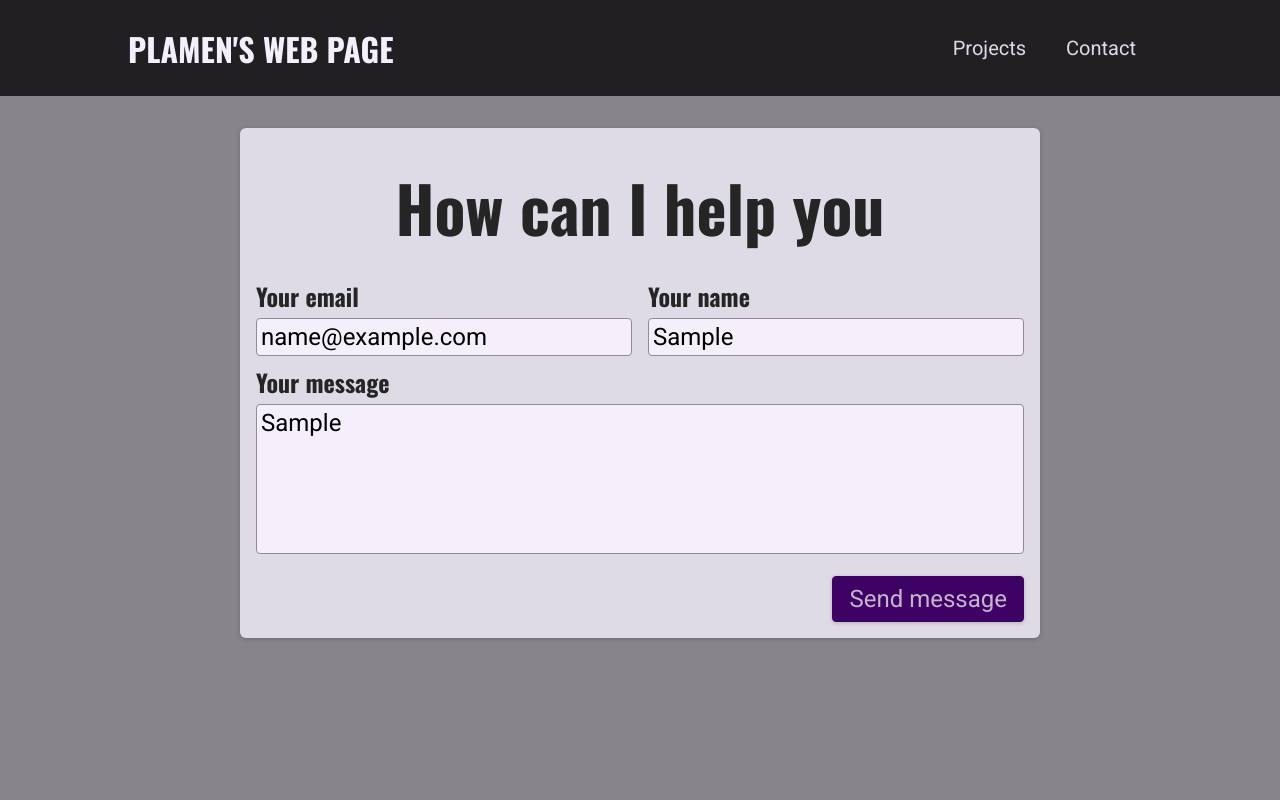
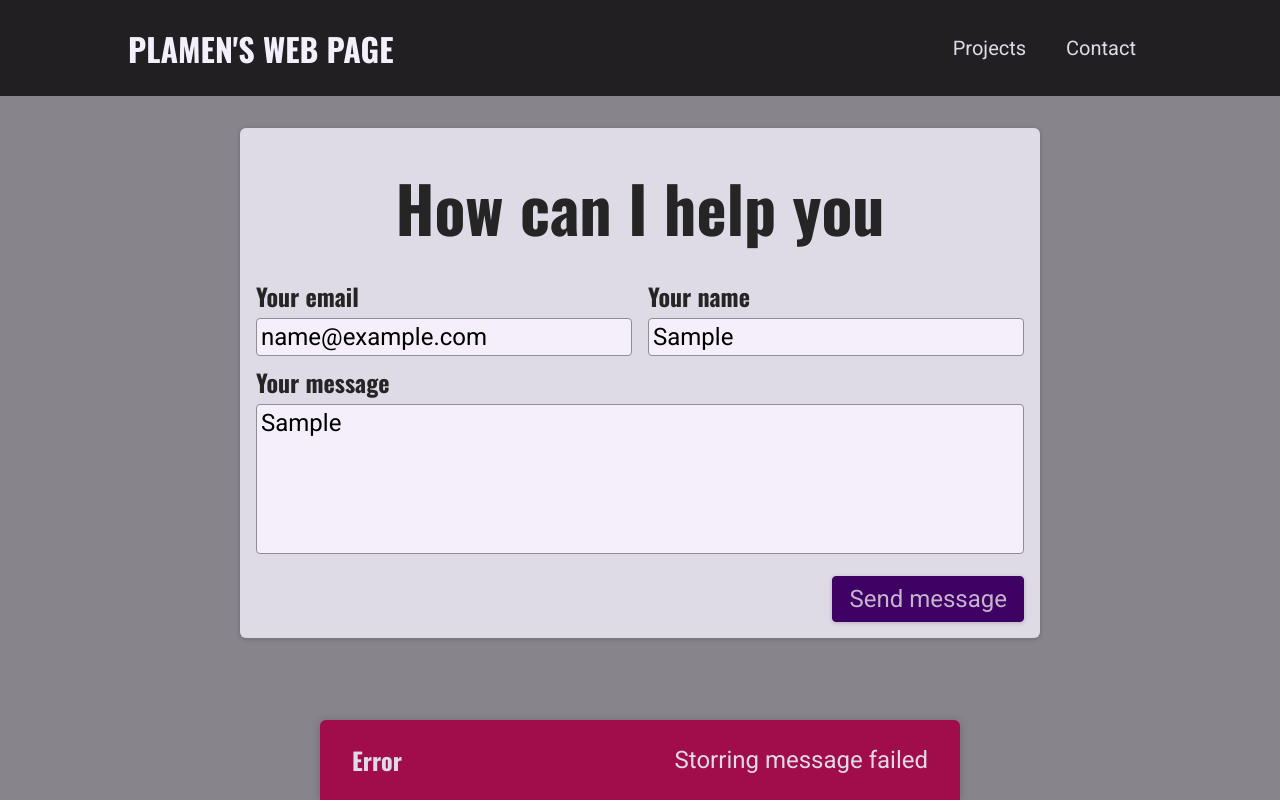
Before and after one commit to KostovPV/portfolio, a Next.js app: page /contact in a window 1280 px wide. Both pictures are taken after typing "name@example.com", "Sample", "Sample" into the empty fields and a click on the button "Send message". Built offline with nearby package versions, Linux system fonts and the light colour scheme; no server answers; the database is empty.

Commit message:
notifications added, and thecontact form updated

```diff
--- a/components/contact/contact-form.js
+++ b/components/contact/contact-form.js
@@ -1,26 +1,90 @@
-import { useState } from 'react';
+import { useState, useEffect } from 'react';
+
 import classes from './contact-form.module.css'
+import Notification from '../ui/notification';
+
+async function sendContactData(contactDetails) {
+    const response = await fetch('/api/contact', {
+        method: 'POST',
+        body: JSON.stringify(contactDetails),
+        headers: {
+            'Content-Type': 'application/json'
+        },
+
+    });
+    const data = await response.json();
+
+    if (!response.ok) {
+        throw new Error(data.message || 'Something went wrong')
+    }
+
+}
+
 
 function ContactForm() {
     const [enteredEmail, setEnteredEmail] = useState('');
     const [enteredName, setEnteredName] = useState('');
     const [enteredMessage, setEnteredMessage] = useState('');
+    const [requestStatus, setRequestStatus] = useState();//'pending', 'success', 'error'
+    const [requestError, setRequestError] = useState();
 
-    function sendMessageHandler(event) {
+    useEffect(()=> {
+        if(requestStatus === 'success' || requestStatus === 'error'){
+         const timer =  setTimeout(()=> {
+                setRequestStatus(null)
+                setRequestError(null)
+            }, 3000);
+            return () => clearTimeout(timer)
+        }
+    },[requestStatus] )
+
+    async function sendMessageHandler(event) {
         event.preventDefault();
 
-        fetch('/api/contact', {
-            method: 'POST',
-            body: JSON.stringify({
+        //I can add more clien-side validation
+
+        setRequestStatus('pending');
+
+        try {
+            await sendContactData({
                 email: enteredEmail,
                 name: enteredName,
                 message: enteredMessage
-            }),
-            headers: {
-                'Content-Type': 'application/json'
-            },
+            })
+            setRequestStatus('success');
+            setEnteredMessage('');
+            setEnteredName('');
+            setEnteredEmail('');
+        } catch (error) {
+            setRequestError(error.message);
+            setRequestStatus('error');
+        }
 
-        });
+    }
+
+    let notification;
+    if (requestStatus === 'pending') {
+        notification = {
+            status: 'pending',
+            title: 'Sending message...',
+            message: 'Your message is on it\'s way'
+        }
+    }
+
+    if (requestStatus === 'success') {
+        notification = {
+            status: 'success',
+            title: 'Success',
+            message: 'Message was send successfully'
+        }
+    }
+
+    if (requestStatus === 'error') {
+        notification = {
+            status: 'error',
+            title: 'Error',
+            message: requestError
+        }
     }
 
     return <section className={classes.contact}>
@@ -59,6 +123,13 @@
                 <button  >Send message</button>
             </div>
         </form>
+        {notification && (
+            <Notification
+                status={notification.status}
+                title={notification.title}
+                message={notification.message}
+            />
+        )}
     </section>
 }
 
--- /dev/null
+++ b/components/ui/notification.js
@@ -0,0 +1,28 @@
+import ReactDOM from 'react-dom';
+
+import classes from './notification.module.css';
+
+function Notification(props) {
+  const { title, message, status } = props;
+
+  let statusClasses = '';
+
+  if (status === 'success') {
+    statusClasses = classes.success;
+  }
+
+  if (status === 'error') {
+    statusClasses = classes.error;
+  }
+
+  const cssClasses = `${classes.notification} ${statusClasses}`;
+
+  return (
+    <div className={cssClasses}>
+      <h2>{title}</h2>
+      <p>{message}</p>
+    </div>
+  );
+}
+
+export default Notification;
--- /dev/null
+++ b/components/ui/notification.module.css
@@ -0,0 +1,43 @@
+.notification {
+  display: flex;
+  justify-content: space-between;
+  align-items: center;
+  color: var(--color-grey-100);
+  background-color: var(--color-grey-800);
+  padding: 0 var(--size-8);
+  box-shadow: 0 1px 8px rgba(0, 0, 0, 0.2);
+  position: fixed;
+  height: 5rem;
+  bottom: 0;
+  width: 100%;
+  left: 0;
+  border-top-right-radius: 0;
+  border-top-left-radius: 0;
+}
+
+.notification h2 {
+  font-size: var(--size-6);
+  margin: 0;
+}
+
+.notification p {
+  margin: 0;
+}
+
+.success {
+  background-color: var(--color-success-500);
+  color: var(--color-grey-800);
+}
+
+.error {
+  background-color: var(--color-error-500);
+}
+
+@media (min-width: 768px) {
+  .notification {
+    width: 40rem;
+    left: calc(50% - 20rem);
+    border-top-right-radius: 6px;
+    border-top-left-radius: 6px;
+  }
+}
```
Lines whose indentation alone changed are shown as unchanged.
